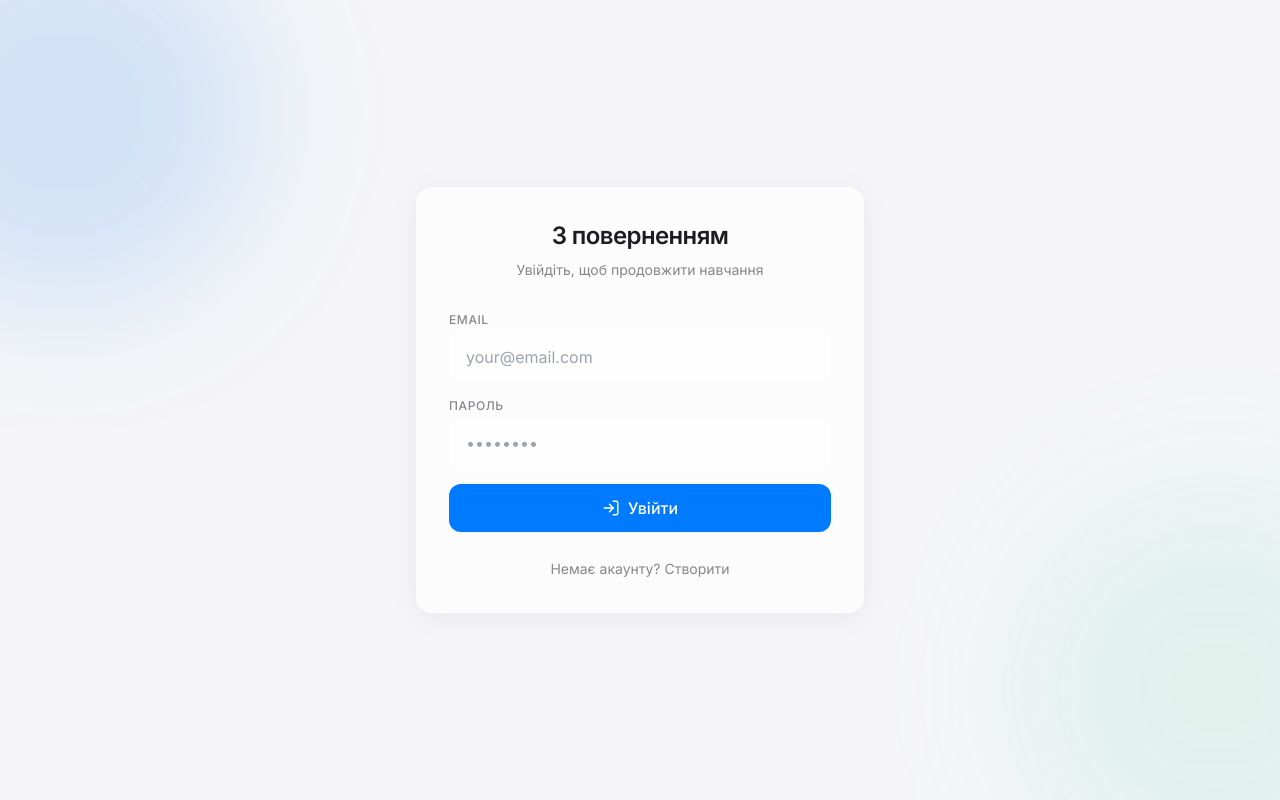
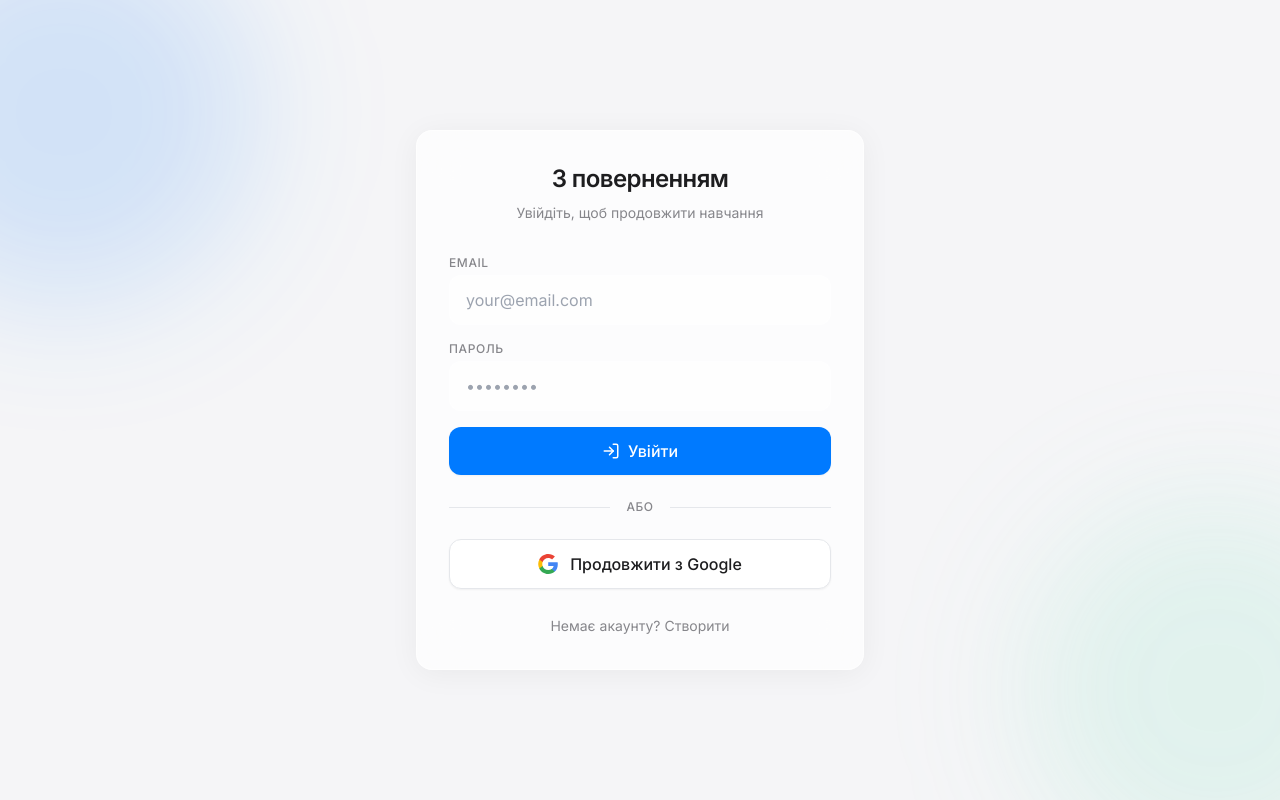
Before and after one commit to Sansanych122/quiz-app, a React (Vite) app: page /auth in a window 1280 px wide. Built offline with nearby package versions, Linux system fonts and the light colour scheme.

Commit message:
Додано авторизацію через Google та оновлено дизайн кнопок

```diff
--- a/src/pages/AuthPage.jsx
+++ b/src/pages/AuthPage.jsx
@@ -7,12 +7,12 @@
   const [loading, setLoading] = useState(false);
   const [error, setError] = useState(null);
 
-  // Стейт форми
   const [email, setEmail] = useState('');
   const [password, setPassword] = useState('');
   const [passwordRepeat, setPasswordRepeat] = useState('');
   const [nickname, setNickname] = useState('');
 
+  // Обробка входу через Email/Пароль
   const handleSubmit = async (e) => {
     e.preventDefault();
     setError(null);
@@ -20,30 +20,16 @@
 
     try {
       if (isLogin) {
-        // Логіка ВХОДУ
-        const { error: signInError } = await supabase.auth.signInWithPassword({
-          email,
-          password,
-        });
+        const { error: signInError } = await supabase.auth.signInWithPassword({ email, password });
         if (signInError) throw signInError;
-
       } else {
-        // Логіка РЕЄСТРАЦІЇ
-        if (password !== passwordRepeat) {
-          throw new Error('Паролі не співпадають');
-        }
-        if (nickname.trim().length < 3) {
-          throw new Error('Нікнейм має містити мінімум 3 символи');
-        }
+        if (password !== passwordRepeat) throw new Error('Паролі не співпадають');
+        if (nickname.trim().length < 3) throw new Error('Нікнейм має містити мінімум 3 символи');
 
         const { error: signUpError } = await supabase.auth.signUp({
           email,
           password,
-          options: {
-            data: {
-              nickname: nickname.trim(), // Передаємо нікнейм у метадані для нашого SQL-тригера
-            },
-          },
+          options: { data: { nickname: nickname.trim() } },
         });
         if (signUpError) throw signUpError;
       }
@@ -54,9 +40,28 @@
     }
   };
 
+  // НОВЕ: Обробка входу через Google
+  const handleGoogleLogin = async () => {
+    setError(null);
+    setLoading(true);
+    try {
+      const { error } = await supabase.auth.signInWithOAuth({
+        provider: 'google',
+        // Забезпечуємо, що після логіну нас поверне туди, звідки ми прийшли (локально або на Cloudflare)
+        options: {
+          redirectTo: window.location.origin
+        }
+      });
+      if (error) throw error;
+      // setLoading(false) не робимо, бо сторінка автоматично перезавантажиться для переходу на Google
+    } catch (err) {
+      setError(err.message);
+      setLoading(false);
+    }
+  };
+
   return (
     <div className="min-h-screen flex items-center justify-center p-4 bg-background relative overflow-hidden">
-      {/* Декоративні розмиті кола на фоні для красивого glassmorphism ефекту */}
       <div className="absolute top-[-10%] left-[-10%] w-96 h-96 bg-primary/20 rounded-full mix-blend-multiply filter blur-3xl opacity-70 animate-blob"></div>
       <div className="absolute bottom-[-10%] right-[-10%] w-96 h-96 bg-emerald-300/20 rounded-full mix-blend-multiply filter blur-3xl opacity-70 animate-blob animation-delay-2000"></div>
 
@@ -139,6 +144,31 @@
           </button>
         </form>
 
+        {/* НОВЕ: Розділювач та кнопка Google */}
+        <div className="mt-6 flex items-center gap-4">
+          <div className="flex-1 h-px bg-gray-200"></div>
+          <span className="text-xs font-medium text-textMuted uppercase tracking-wider">або</span>
+          <div className="flex-1 h-px bg-gray-200"></div>
+        </div>
+
+        <button
+          type="button"
+          onClick={handleGoogleLogin}
+          disabled={loading}
+          className="w-full mt-6 py-3 bg-white border border-gray-200 hover:border-gray-300 hover:bg-gray-50 text-textMain rounded-xl font-medium transition-all shadow-sm flex justify-center items-center gap-3 disabled:opacity-70"
+        >
+          {/* SVG іконка Google */}
+          <svg viewBox="0 0 24 24" width="20" height="20" xmlns="http://www.w3.org/2000/svg">
+            <g transform="matrix(1, 0, 0, 1, 27.009001, -39.238598)">
+              <path fill="#4285F4" d="M -3.264 51.509 C -3.264 50.719 -3.334 49.969 -3.454 49.239 L -14.754 49.239 L -14.754 53.749 L -8.284 53.749 C -8.574 55.229 -9.424 56.479 -10.684 57.329 L -10.684 60.329 L -6.824 60.329 C -4.564 58.239 -3.264 55.159 -3.264 51.509 Z"/>
+              <path fill="#34A853" d="M -14.754 63.239 C -11.514 63.239 -8.804 62.159 -6.824 60.329 L -10.684 57.329 C -11.764 58.049 -13.134 58.489 -14.754 58.489 C -17.884 58.489 -20.534 56.379 -21.484 53.529 L -25.464 53.529 L -25.464 56.619 C -23.494 60.539 -19.444 63.239 -14.754 63.239 Z"/>
+              <path fill="#FBBC05" d="M -21.484 53.529 C -21.734 52.809 -21.864 52.039 -21.864 51.239 C -21.864 50.439 -21.724 49.669 -21.484 48.949 L -21.484 45.859 L -25.464 45.859 C -26.284 47.479 -26.754 49.299 -26.754 51.239 C -26.754 53.179 -26.284 54.999 -25.464 56.619 L -21.484 53.529 Z"/>
+              <path fill="#EA4335" d="M -14.754 43.989 C -12.984 43.989 -11.404 44.599 -10.154 45.789 L -6.734 42.369 C -8.804 40.429 -11.514 39.239 -14.754 39.239 C -19.444 39.239 -23.494 41.939 -25.464 45.859 L -21.484 48.949 C -20.534 46.099 -17.884 43.989 -14.754 43.989 Z"/>
+            </g>
+          </svg>
+          Продовжити з Google
+        </button>
+
         <div className="mt-6 text-center">
           <button
             type="button"
```
